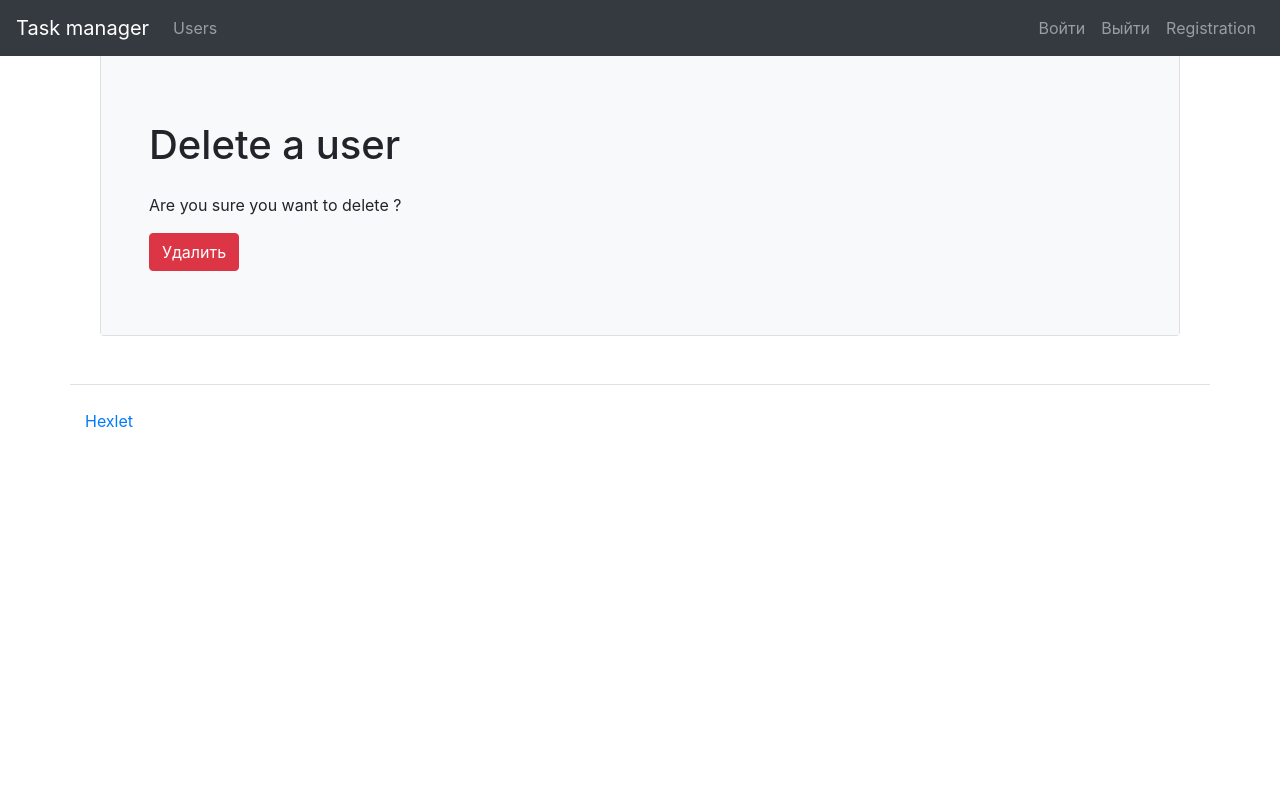
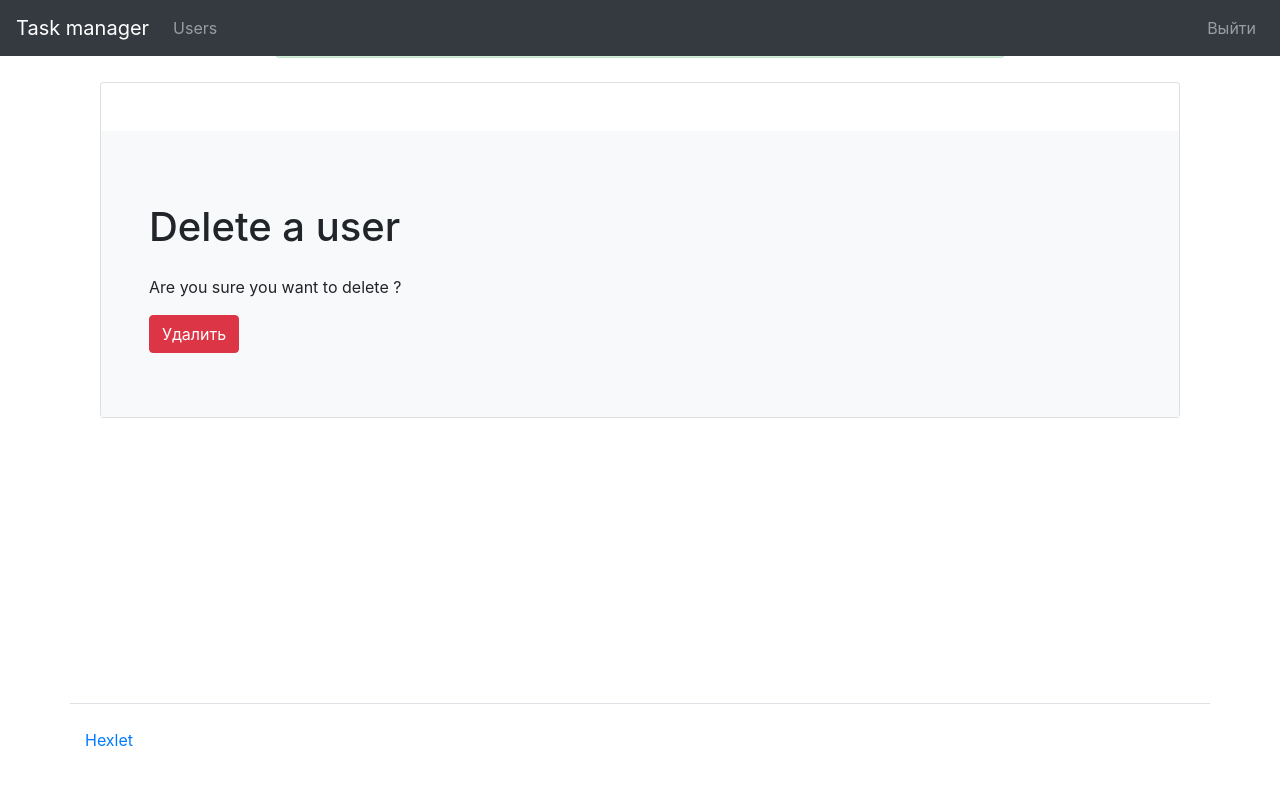
Before and after one commit to Trankvill/python-project-52, a Django app: page /users/1/delete in a window 1280 px wide. Run offline with Django 4.2, Linux system fonts and the light colour scheme; a user stored in the database is signed in; data comes from the database, SQL or seed files in the repository; tables that the repository leaves empty hold one stand-in row (values such as "Sample post"); one stand-in notice (Sample message) is shown; some libraries are stand-ins or nearby versions.

Commit message:
fix base.html

```diff
--- a/templates/base.html
+++ b/templates/base.html
@@ -1,10 +1,7 @@
 {% load bootstrap4 %}
-
 {% bootstrap_css %}
 {% bootstrap_javascript jquery='full' %}
-
 {% bootstrap_messages %}
-
 {% load i18n %}
 
 <head>
@@ -14,7 +11,7 @@
     <title>{% block title %}{% endblock %}</title>
 </head>
 
-<body>
+<body class="d-flex flex-column min-vh-100">
     <nav class="navbar navbar-expand-md navbar-dark fixed-top bg-dark">
         <a class="navbar-brand" href="{% url 'index' %}">{% translate 'Task manager' %}</a>
         <button class="navbar-toggler" type="button" data-toggle="collapse" data-target="#navbarCollapse" aria-controls="navbarCollapse" aria-expanded="false" aria-label="Toggle navigation">
@@ -27,21 +24,54 @@
                 </li>
             </ul>
             <ul class="navbar-nav">
+                {% if user.is_authenticated %}
+                <li  class="nav-item">
+                    <a class="nav-link" href="{% url 'logout' %}">{% translate 'Log out' %}</a>
+                </li>
+                {% else %}
                 <li  class="nav-item">
                     <a class="nav-link" href="{% url 'login' %}">{% translate 'Log in' %}</a>
                 </li>
                 <li  class="nav-item">
-                    <a class="nav-link" href="{% url 'logout' %}">{% translate 'Log out' %}</a>
-                </li>
-                <li  class="nav-item">
                     <a class="nav-link" href="{% url 'users:create' %}">{% translate 'Registration' %}</a>
                 </li>
+                {% endif %}
             </ul>
         </div>
     </nav>
+
+    <div class="container">
+        <div class="row">
+          <div class="col-md-8 mx-auto my-2">
+            {% if messages %}
+                {% for message in messages %}
+                    {% if message.level == DEFAULT_MESSAGE_LEVELS.ERROR %}
+                    <div class="alert alert-danger alert-dismissible fade show" role="alert">
+                      {{ message }}
+                      <button type="button" class="close" data-dismiss="alert" aria-label="Close">
+                        <span aria-hidden="true">&times;</span>
+                      </button>
+                    </div>
+                    {% else %}
+                    <div class="alert alert-success alert-dismissible fade show" role="alert">
+                      {{ message }}
+                      <button type="button" class="close" data-dismiss="alert" aria-label="Close">
+                        <span aria-hidden="true">&times;</span>
+                      </button>
+                    </div>
+                    {% endif %}
+                </li>
+                {% endfor %}
+            </ul>
+            {% endif %}
+          </div>
+        </div>
+    </div>
+
     <div class="container wrapper flex-grow-1">
         {% block content %}{% endblock %}
     </div>
+
     <footer>
         <div class="container my-5 pt-4 border-top">
             <a target="_blank" href="https://ru.hexlet.io">Hexlet</a>
```
